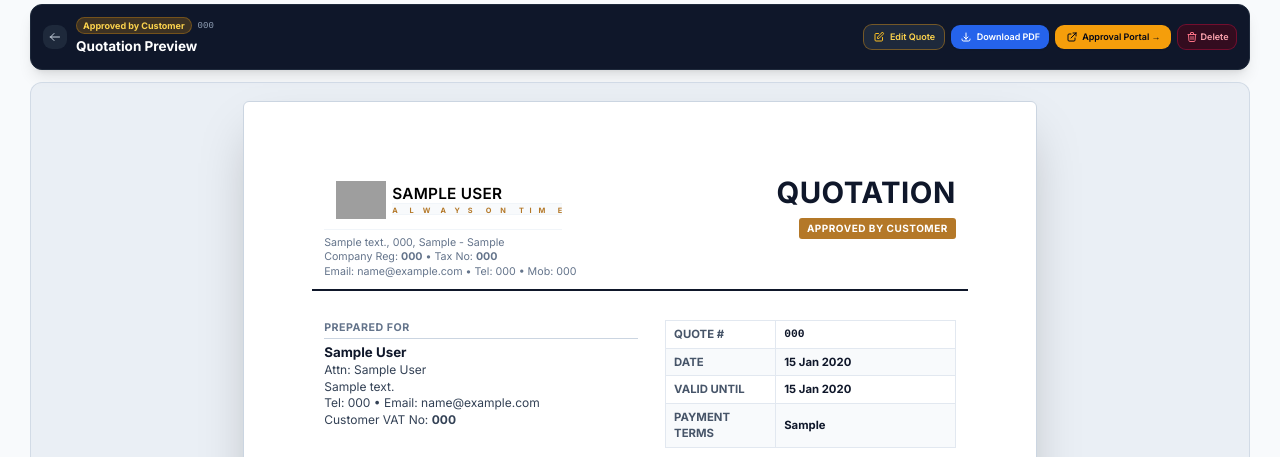
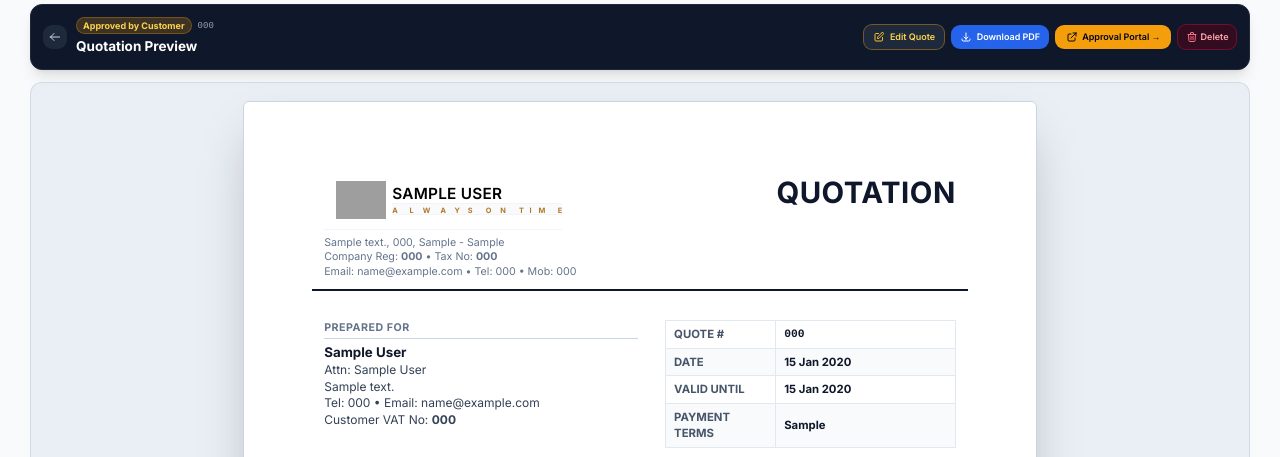
Before and after one commit to issamwema8-code/menardtrading, a Django app: page /quotes/1/preview/ in a window 1280 px wide. Shown: the part 124-581 px from the top of the page. Run offline with Django 5.2, Linux system fonts and the light colour scheme; a user stored in the database is signed in; tables that the repository leaves empty hold one stand-in row (values such as "Sample post"); data that the repository does not hold is empty; some libraries are stand-ins or nearby versions; grey boxes are pictures that could not be loaded.

Commit message:
fix(quotation): remove status badge (DRAFT / Approved by Customer) from document layout

```diff
--- a/templates/pdfs/quotation_pdf.html
+++ b/templates/pdfs/quotation_pdf.html
@@ -277,9 +277,6 @@
       </td>
       <td style="width: 42%; text-align: right; vertical-align: top;">
         <div class="doc-type">QUOTATION</div>
-        <div>
-          <span class="quote-badge">{{ quote.get_status_display }}</span>
-        </div>
       </td>
     </tr>
   </table>
```
